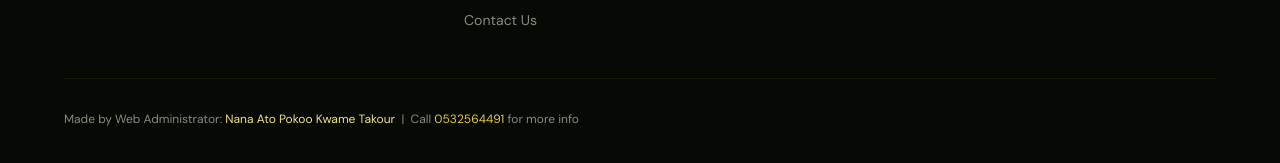
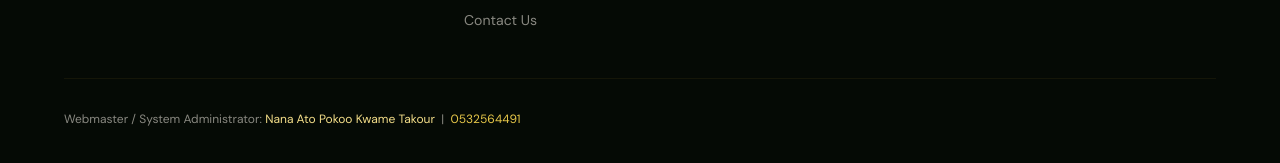
Before and after one commit to goldminer123603/tuakwa-consultancy, a plain HTML site: page index.html in a window 1280 px wide. Shown: the part 3625-3788 px from the top of the page. Drawn offline with nearby package versions, Linux system fonts and the light colour scheme; a web font is replaced by a local one.

Commit message:
Update index.html

```diff
--- a/index.html
+++ b/index.html
@@ -764,7 +764,7 @@ footer{
       </div>
     </div>
     <div class="footer-bottom">
-      <div class="footer-copy">Made by Web Administrator: <span>Nana Ato Pokoo Kwame Takour</span> &nbsp;|&nbsp; Call <a href="tel:0532564491" style="color:var(--gold2);text-decoration:none;">0532564491</a> for more info</div>
+      <div class="footer-copy">Webmaster / System Administrator: <span>Nana Ato Pokoo Kwame Takour</span> &nbsp;|&nbsp; <a href="tel:0532564491" style="color:var(--gold2);text-decoration:none;">0532564491</a></div>
     </div>
   </footer>
 </div>
@@ -855,7 +855,7 @@ footer{
     <div class="footer-brand"><img src="logo.png" alt="Tuakwa Consultancy Hub" class="footer-logo-img"></div>
     <div><div class="footer-col-title">Quick Links</div><ul class="footer-links"><li><a href="#" onclick="showPage('home');return false;">Home</a></li><li><a href="#" onclick="showPage('about');return false;">About Us</a></li><li><a href="#" onclick="showPage('services');return false;">Services</a></li><li><a href="#" onclick="showPage('contact');return false;">Contact</a></li></ul></div>
     <div><div class="footer-col-title">Contact</div><div class="footer-contact-items"><div class="fci"><a href="tel:+233244053585">+233 244 053 585</a></div><div class="fci"><a href="mailto:tarkwaconsultancyhub@gmail.com">tarkwaconsultancyhub@gmail.com</a></div><div class="fci">Accra, Ghana</div></div></div>
-    <div class="footer-bottom"><div class="footer-copy">Made by Web Administrator: <span>Nana Ato Pokoo Kwame Takour</span> &nbsp;|&nbsp; Call <a href="tel:0532564491" style="color:var(--gold2);text-decoration:none;">0532564491</a> for more info</div></div>
+    <div class="footer-bottom"><div class="footer-copy">Webmaster / System Administrator: <span>Nana Ato Pokoo Kwame Takour</span> &nbsp;|&nbsp; <a href="tel:0532564491" style="color:var(--gold2);text-decoration:none;">0532564491</a></div></div>
   </footer>
 </div>
 
@@ -972,7 +972,7 @@ footer{
     <div class="footer-brand"><img src="logo.png" alt="Tuakwa Consultancy Hub" class="footer-logo-img"></div>
     <div><div class="footer-col-title">Quick Links</div><ul class="footer-links"><li><a href="#" onclick="showPage('home');return false;">Home</a></li><li><a href="#" onclick="showPage('about');return false;">About Us</a></li><li><a href="#" onclick="showPage('services');return false;">Services</a></li><li><a href="#" onclick="showPage('contact');return false;">Contact</a></li></ul></div>
     <div><div class="footer-col-title">Contact</div><div class="footer-contact-items"><div class="fci"><a href="tel:+233244053585">+233 244 053 585</a></div><div class="fci"><a href="mailto:tarkwaconsultancyhub@gmail.com">tarkwaconsultancyhub@gmail.com</a></div><div class="fci">Accra, Ghana</div></div></div>
-    <div class="footer-bottom"><div class="footer-copy">Made by Web Administrator: <span>Nana Ato Pokoo Kwame Takour</span> &nbsp;|&nbsp; Call <a href="tel:0532564491" style="color:var(--gold2);text-decoration:none;">0532564491</a> for more info</div></div>
+    <div class="footer-bottom"><div class="footer-copy">Webmaster / System Administrator: <span>Nana Ato Pokoo Kwame Takour</span> &nbsp;|&nbsp; <a href="tel:0532564491" style="color:var(--gold2);text-decoration:none;">0532564491</a></div></div>
   </footer>
 </div>
 
@@ -1040,7 +1040,7 @@ footer{
     <div class="footer-brand"><img src="logo.png" alt="Tuakwa Consultancy Hub" class="footer-logo-img"></div>
     <div><div class="footer-col-title">Quick Links</div><ul class="footer-links"><li><a href="#" onclick="showPage('home');return false;">Home</a></li><li><a href="#" onclick="showPage('about');return false;">About Us</a></li><li><a href="#" onclick="showPage('services');return false;">Services</a></li><li><a href="#" onclick="showPage('contact');return false;">Contact</a></li></ul></div>
     <div><div class="footer-col-title">Contact</div><div class="footer-contact-items"><div class="fci"><a href="tel:+233244053585">+233 244 053 585</a></div><div class="fci"><a href="mailto:tarkwaconsultancyhub@gmail.com">tarkwaconsultancyhub@gmail.com</a></div><div class="fci">Accra, Ghana</div></div></div>
-    <div class="footer-bottom"><div class="footer-copy">Made by Web Administrator: <span>Nana Ato Pokoo Kwame Takour</span> &nbsp;|&nbsp; Call <a href="tel:0532564491" style="color:var(--gold2);text-decoration:none;">0532564491</a> for more info</div></div>
+    <div class="footer-bottom"><div class="footer-copy">Webmaster / System Administrator: <span>Nana Ato Pokoo Kwame Takour</span> &nbsp;|&nbsp; <a href="tel:0532564491" style="color:var(--gold2);text-decoration:none;">0532564491</a></div></div>
   </footer>
 </div>
 
```
